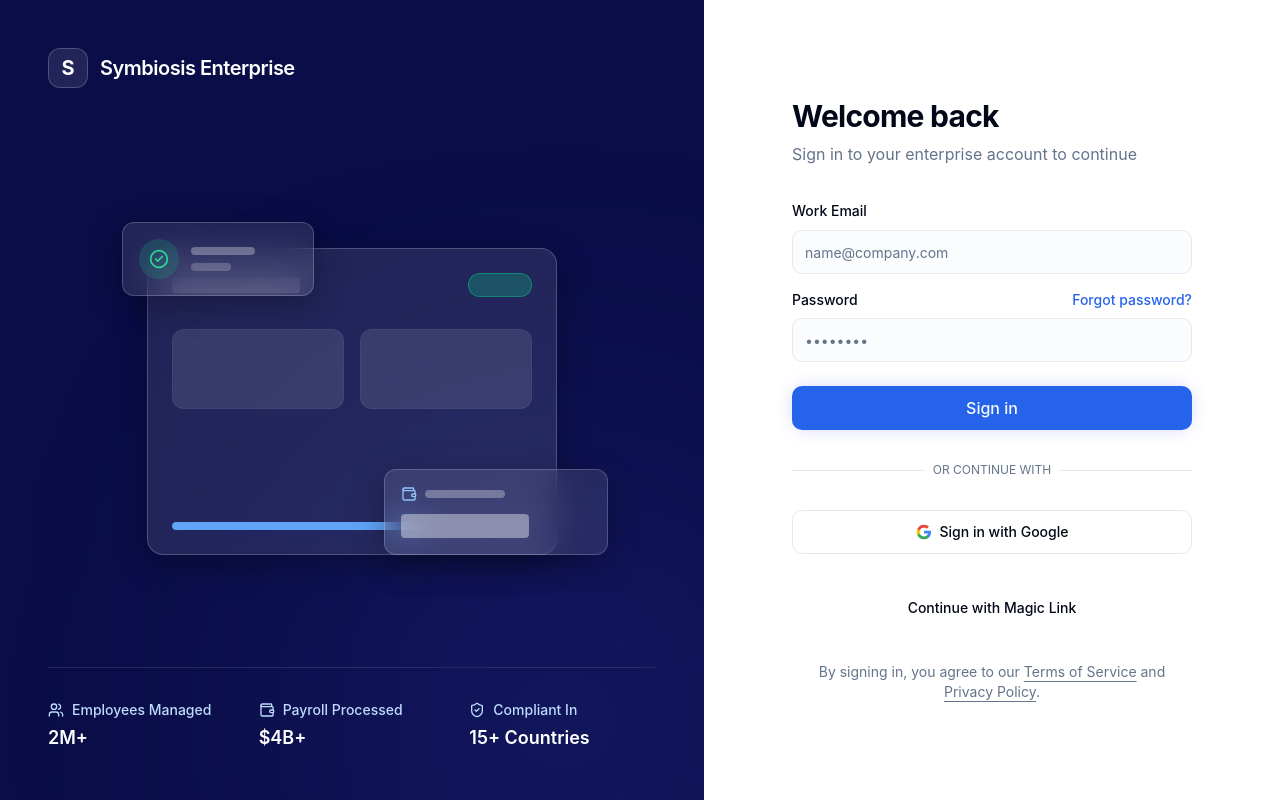
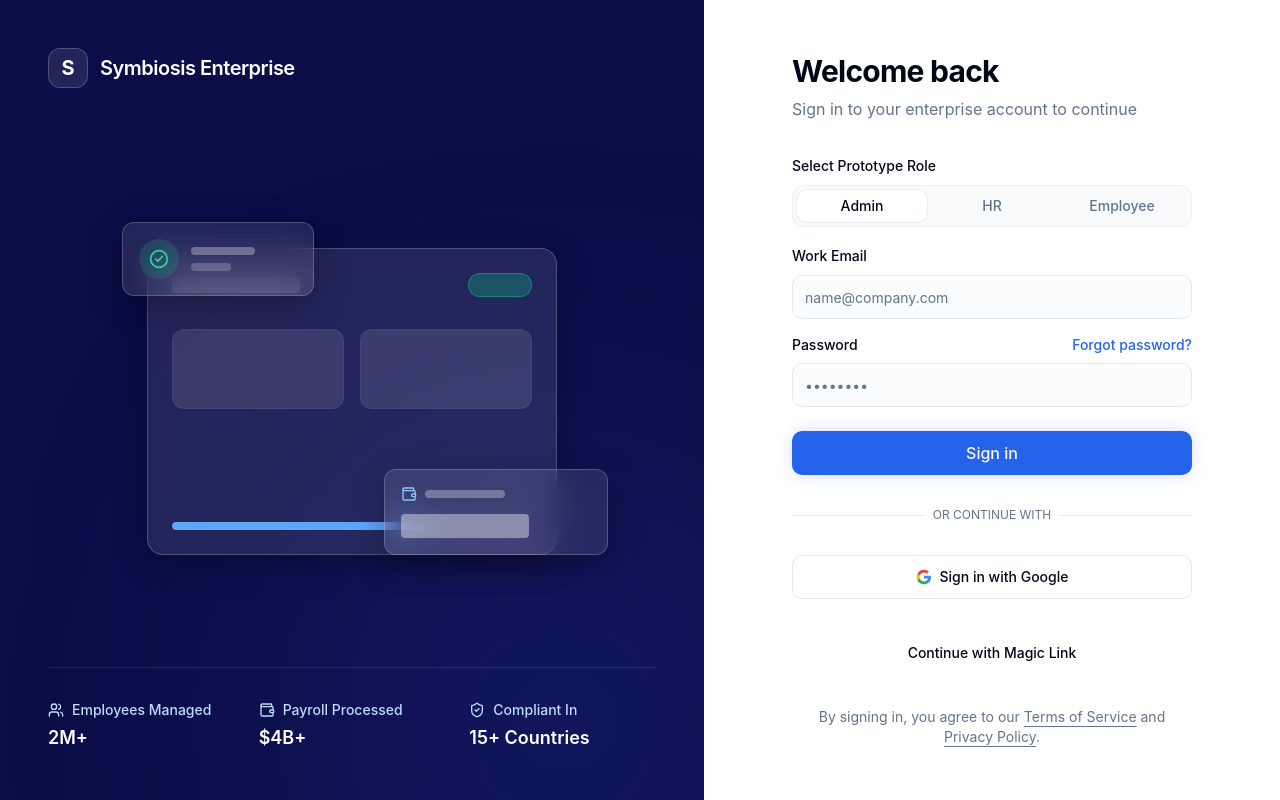
Before and after one commit to WilliamJames81431/Symbiosis, a React (Vite) app in the folder frontend/: page /login in a window 1280 px wide. Built offline with nearby package versions, Linux system fonts and the light colour scheme.

Commit message:
feat: add role selection toggle to login screen

```diff
--- a/frontend/src/pages/auth/Login.tsx
+++ b/frontend/src/pages/auth/Login.tsx
@@ -5,7 +5,7 @@ import { Button } from '@/components/ui/button';
 import { Input } from '@/components/ui/input';
 import { Label } from '@/components/ui/label';
 import { motion } from 'framer-motion';
-import { useAuthStore } from '@/store/useAuthStore';
+import { useAuthStore, Role } from '@/store/useAuthStore';
 
 const stats = [
   { icon: Users, label: "Employees Managed", value: "2M+" },
@@ -15,8 +15,9 @@ const stats = [
 
 export default function Login() {
   const [isLoading, setIsLoading] = useState(false);
+  const [selectedRole, setSelectedRole] = useState<Role>('Admin');
   const navigate = useNavigate();
-  const { login } = useAuthStore();
+  const { login, setRole } = useAuthStore();
 
   const handleLogin = (e?: React.FormEvent, isGoogle = false) => {
     if (e) e.preventDefault();
@@ -55,6 +56,7 @@ export default function Login() {
       setTimeout(() => {
         if (popup) popup.close();
         setIsLoading(false);
+        setRole(selectedRole);
         login();
         navigate('/dashboard');
       }, 2000);
@@ -64,6 +66,7 @@ export default function Login() {
     // Standard Magic Link delay
     setTimeout(() => {
       setIsLoading(false);
+      setRole(selectedRole);
       login(); // Sets isAuthenticated to true
       navigate('/dashboard');
     }, 1500);
@@ -179,6 +182,22 @@ export default function Login() {
           <form onSubmit={handleLogin} className="space-y-6">
             <div className="space-y-4">
               <div className="space-y-2">
+                <Label className="font-medium text-foreground">Select Prototype Role</Label>
+                <div className="flex bg-muted/50 p-1 rounded-lg border border-border/50">
+                  {(['Admin', 'HR', 'Employee'] as const).map(role => (
+                    <button
+                      key={role}
+                      type="button"
+                      onClick={() => setSelectedRole(role)}
+                      className={`flex-1 py-1.5 text-sm font-medium rounded-md transition-all duration-200 ${selectedRole === role ? 'bg-background shadow-sm text-foreground scale-100 ring-1 ring-border/50' : 'text-muted-foreground hover:text-foreground hover:bg-muted/50'}`}
+                    >
+                      {role}
+                    </button>
+                  ))}
+                </div>
+              </div>
+
+              <div className="space-y-2">
                 <Label htmlFor="email" className="font-medium text-foreground">Work Email</Label>
                 <Input
                   id="email"
```
